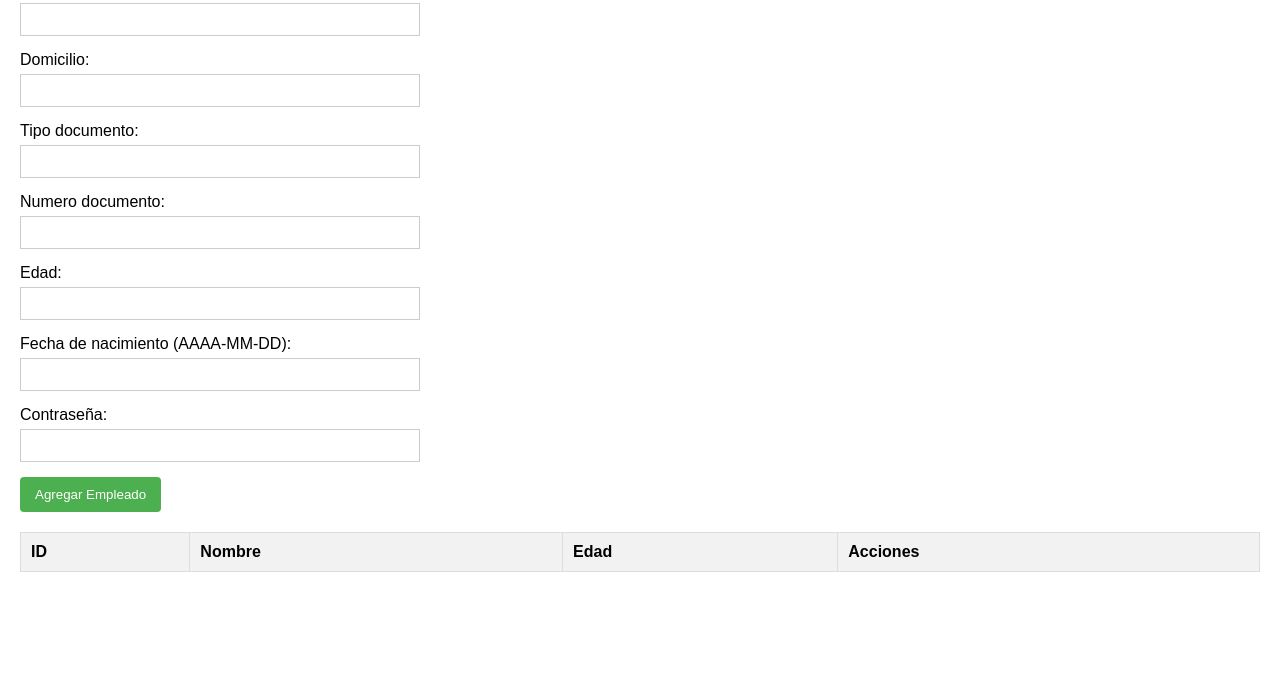
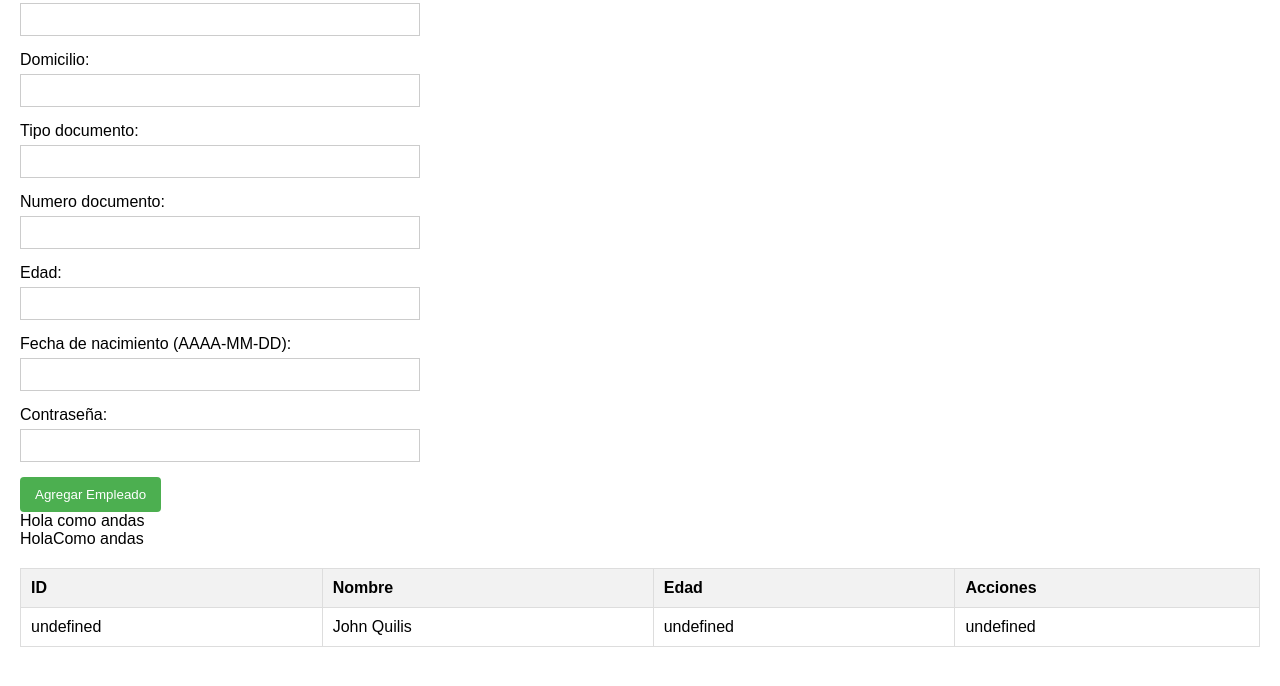
Before and after one commit to BautiSobenko/app-bd, a website with bundled scripts: page index.html in a window 1280 px wide. Shown: the part 88-774 px from the top of the page. Built offline with nearby package versions, Linux system fonts and the light colour scheme.

Commit message:
fasdfasdf

```diff
--- a/crudEmpleados.mjs
+++ b/crudEmpleados.mjs
@@ -93,6 +93,8 @@ class Empleado{
         const query = `
         SELECT * FROM empleado "
         VALUES ($1, $2, $3, $4, $5, $6, $7, $8, $9)
+        ORDER BY nro_identificacion DESC
+        LIMIT 4
         RETURNING *;
         `;
 
--- a/crud_op/index.html
+++ b/index.html
@@ -109,12 +109,20 @@
                 <th>Acciones</th>
             </tr>
         </thead>
-        <tbody>
-            <!-- Los registros de empleados se agregarán aquí dinámicamente -->
+        <tbody id = "cuerpo">
+            <!-- <tr>
+                <tb>ID</tb>
+                <tb>Nombre</tb>
+                <tb>Edad</tb>
+                <tb>Acciones</tb>
+            </tr> -->
+            <div>Hola como andas</div>
         </tbody>
+        <tbody>Hola</tbody>
+        <tbody>Como andas</tbody>
     </table>
 
-    <script src="crudEmpleados.mjs"></script>
+    <script src="./index.mjs" type ="module"></script>
 
 </body>
 </html>
--- /dev/null
+++ b/index.mjs
@@ -0,0 +1,48 @@
+import { Empleado } from "./crudEmpleados.mjs";
+
+const cargarTabla = async () => {
+    let cuerpoTabla = document.getElementById('cuerpo');
+
+
+    // let empleado = new Empleado()
+
+    // await empleado.conectarBD();
+
+    const empleados = [{
+        nombre: 'John Quilis',
+        tipo_doc: 'dni',
+        nro_doc: '15453135',
+        fecha_nacimiento: '2000-01-01',
+        domicilio: 'Calle Principal 123',
+        categoria: 'noProfesional',
+        password: 'contraseña123',
+        huella_dactilar: '11110001111101010111011010111101110011'}
+    ]
+
+    //const empleadoCreado = await empleado.agregarEmpleado(nuevoEmpleado);
+    //console.log('Empleado creado:', empleadoCreado);
+
+    //const empleadoEliminado = await empleado.eliminarEmpleado(513);
+    //console.log('Empleado eliminado:', empleadoEliminado);
+
+    // let empleados = empleado.mostrarEmpleados()
+    let tableContent = '';
+
+
+
+    empleados.forEach(( empleado ) => {
+        const fila = `
+            <tr>
+                <td>${empleado.id}</td>
+                <td>${empleado.nombre}</td>
+                <td>${empleado.pisos}</td>
+                <td>${empleado.estado}</td>
+            </tr>`;
+
+        tableContent += fila;
+    })
+
+    cuerpoTabla.innerHTML = tableContent;
+};
+
+cargarTabla()
```
Also changed, not shown: index.js (deleted).
